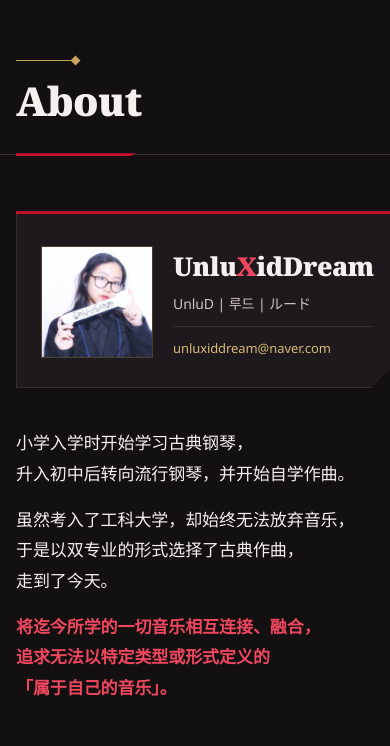
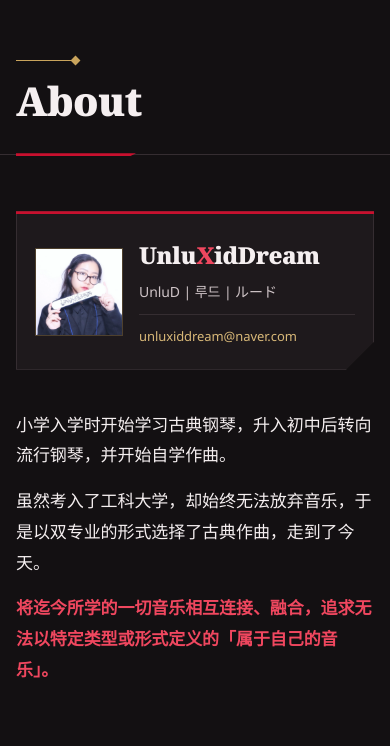
Before and after one commit to unluxiddream/unluxiddream.github.io, an Astro site: page /cn/about in a window 390 px wide. Shown: the part 68-814 px from the top of the page. Built offline with nearby package versions, Linux system fonts and the light colour scheme; Astro itself is replaced by a stand-in of ours.

Commit message:
모바일 변동폭 수정

```diff
--- a/src/styles/global.css
+++ b/src/styles/global.css
@@ -133,6 +133,9 @@ button, input, select, textarea {
 }
 button { cursor: pointer; background: none; border: 0; padding: 0; }
 ul, ol { margin: 0; padding: 0; list-style: none; }
+/* 줄바꿈: 한국어용 word-break: keep-all(단어 단위로만 줄바꿈)은 띄어쓰기가 없는
+   일본어·중국어에서는 문장 전체를 한 덩어리로 만들어 화면 밖으로 넘치게 하므로 해제 */
+:lang(ja), :lang(zh) { word-break: normal !important; overflow-wrap: break-word; }
 h1, h2, h3, h4, p, dl, dd { margin: 0; }
 ::selection { background: var(--accent); color: var(--on-accent); }
 :focus-visible { outline: 2px solid var(--gold); outline-offset: 3px; }
@@ -863,7 +866,8 @@ html.drawer-open .drawer { transform: none; }
   display: grid; grid-template-columns: 300px minmax(0, 1fr); gap: 64px;
   padding-top: 56px; padding-bottom: 96px;
 }
-@media (max-width: 900px) { .about { grid-template-columns: 1fr; gap: 40px; } }
+/* 1fr 대신 minmax(0, 1fr): 내용물(줄바꿈 안 되는 이름 등)이 칸을 화면 밖으로 밀어내지 않도록 */
+@media (max-width: 900px) { .about { grid-template-columns: minmax(0, 1fr); gap: 40px; } }
 .about-side { position: relative; }
 .about-card {
   position: sticky; top: 32px;
@@ -881,10 +885,15 @@ html.drawer-open .drawer { transform: none; }
 }
 .about-mail:hover { color: var(--accent-ink); }
 @media (max-width: 900px) {
-  .about-card { position: static; display: grid; grid-template-columns: 112px 1fr; column-gap: 20px; align-items: center; text-align: left; }
+  .about-card { position: static; display: grid; grid-template-columns: 112px minmax(0, 1fr); column-gap: 20px; align-items: center; text-align: left; }
   .about-photo { grid-row: span 3; width: 112px; margin: 0; border: 1px solid var(--gold-soft); }
   .about-name, .about-alias { text-align: left; }
+  .about-name { font-size: clamp(19px, 6vw, 26px); }
   .about-mail { text-align: left; margin-top: 10px; padding-top: 10px; }
+}
+@media (max-width: 420px) {
+  .about-card { grid-template-columns: 88px minmax(0, 1fr); column-gap: 16px; padding: 24px 18px 22px; }
+  .about-photo { width: 88px; }
 }
 .about-intro p {
   font-size: clamp(17px, 2vw, 21px); line-height: 1.8; color: var(--text); word-break: keep-all;
```
